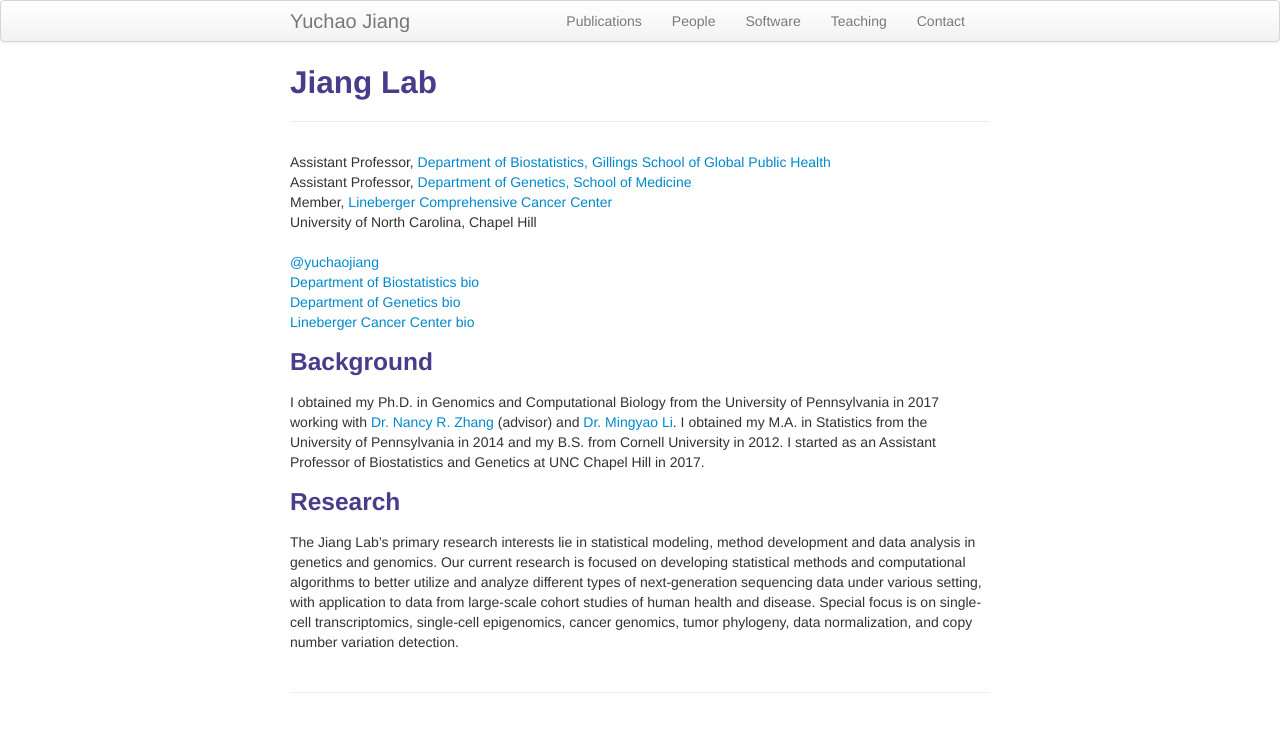
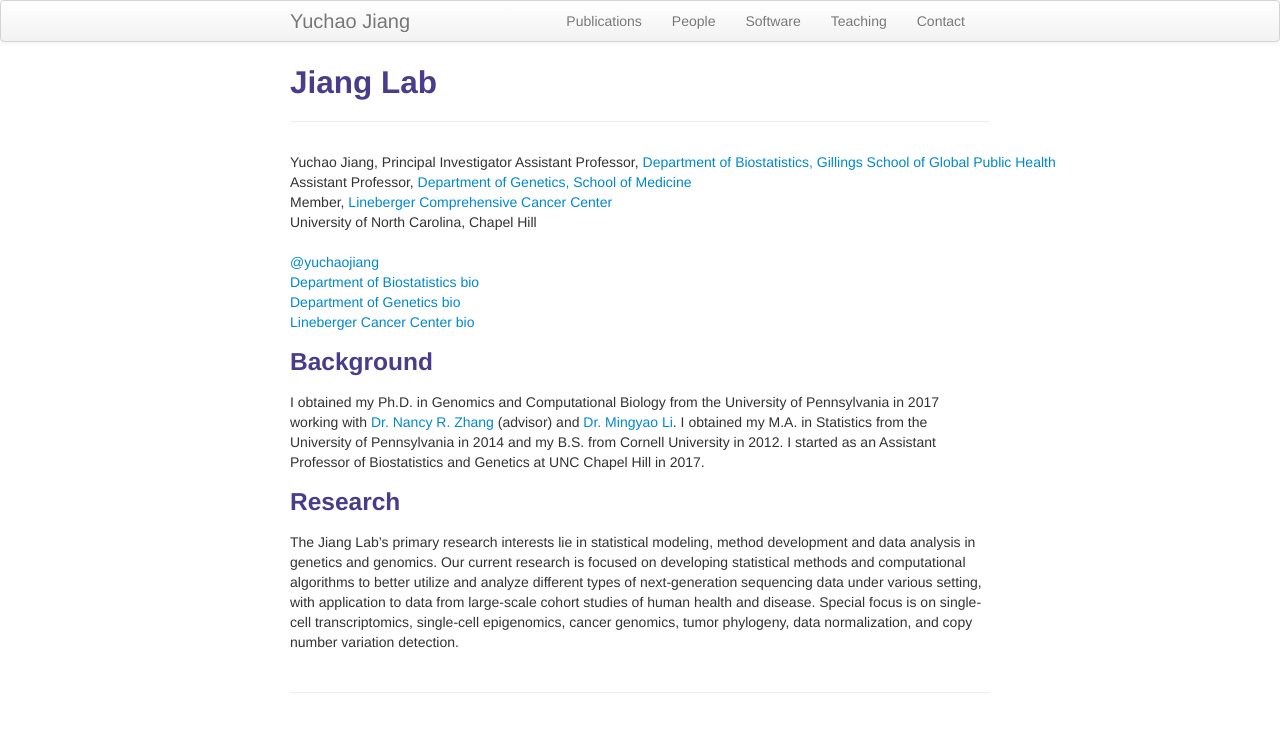
Before and after one commit to yuchaojiang/yuchaojiang.github.io, a Jekyll site: the page built from index.md, in a window 1280 px wide. Shown: the top 732 px of the page. Built offline with Jekyll 4.4.1, drawn with Linux system fonts in a browser that asks for light colours.

Commit message:
Update index.md

```diff
--- a/index.md
+++ b/index.md
@@ -7,6 +7,7 @@ description: I am an Assistant Professor in the Department of Biostatistics and
 
 <div class="container">
     <div class="row-fluid">
+            Yuchao Jiang, Principal Investigator
             Assistant Professor, <a href="http://sph.unc.edu/bios/biostatistics/">Department of Biostatistics, Gillings School of Global Public Health</a><br/>
             Assistant Professor, <a href="http://www.med.unc.edu/genetics/">Department of Genetics, School of Medicine</a><br/>
             Member, <a href="https://unclineberger.org/">Lineberger Comprehensive Cancer Center</a><br/>
```
